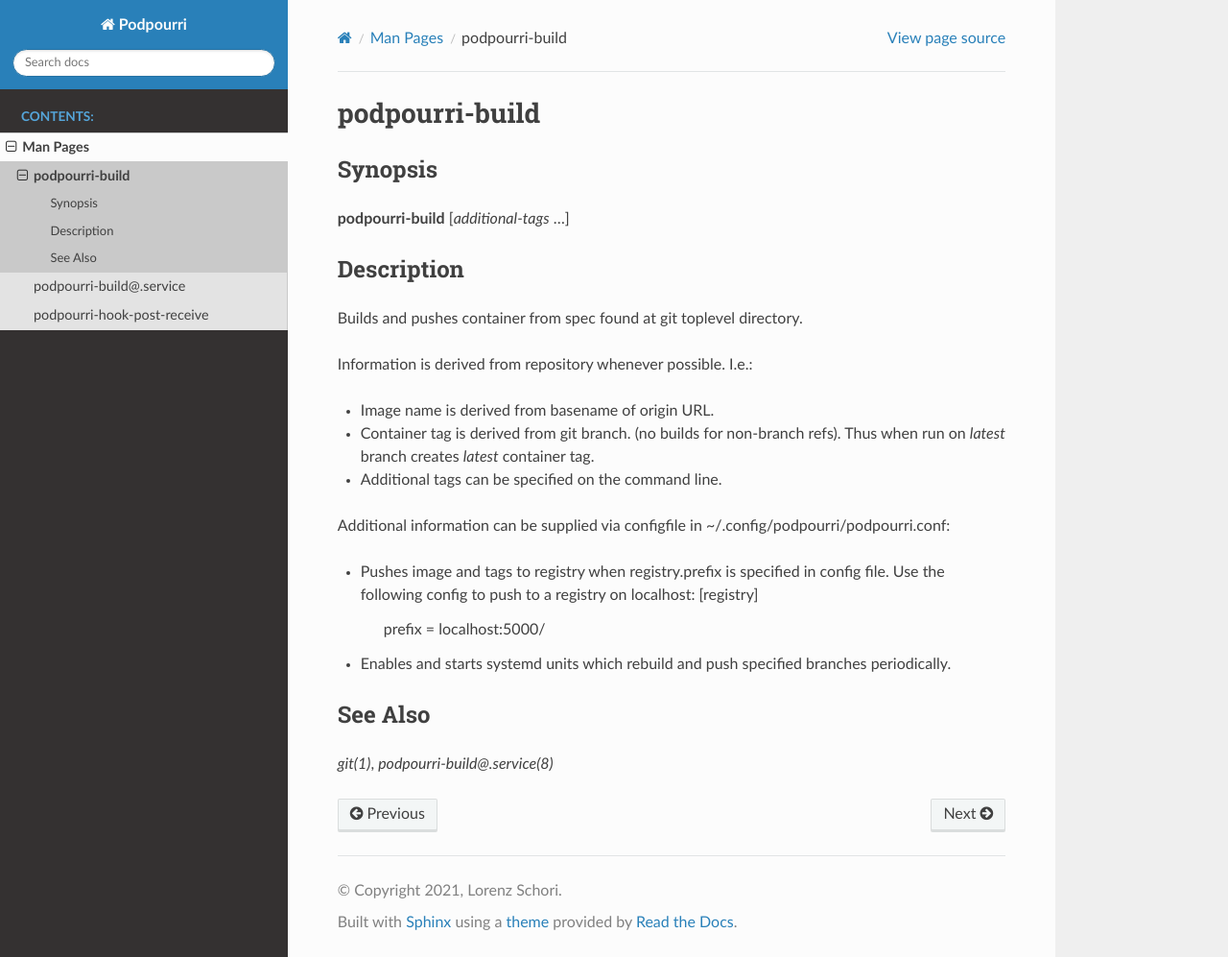
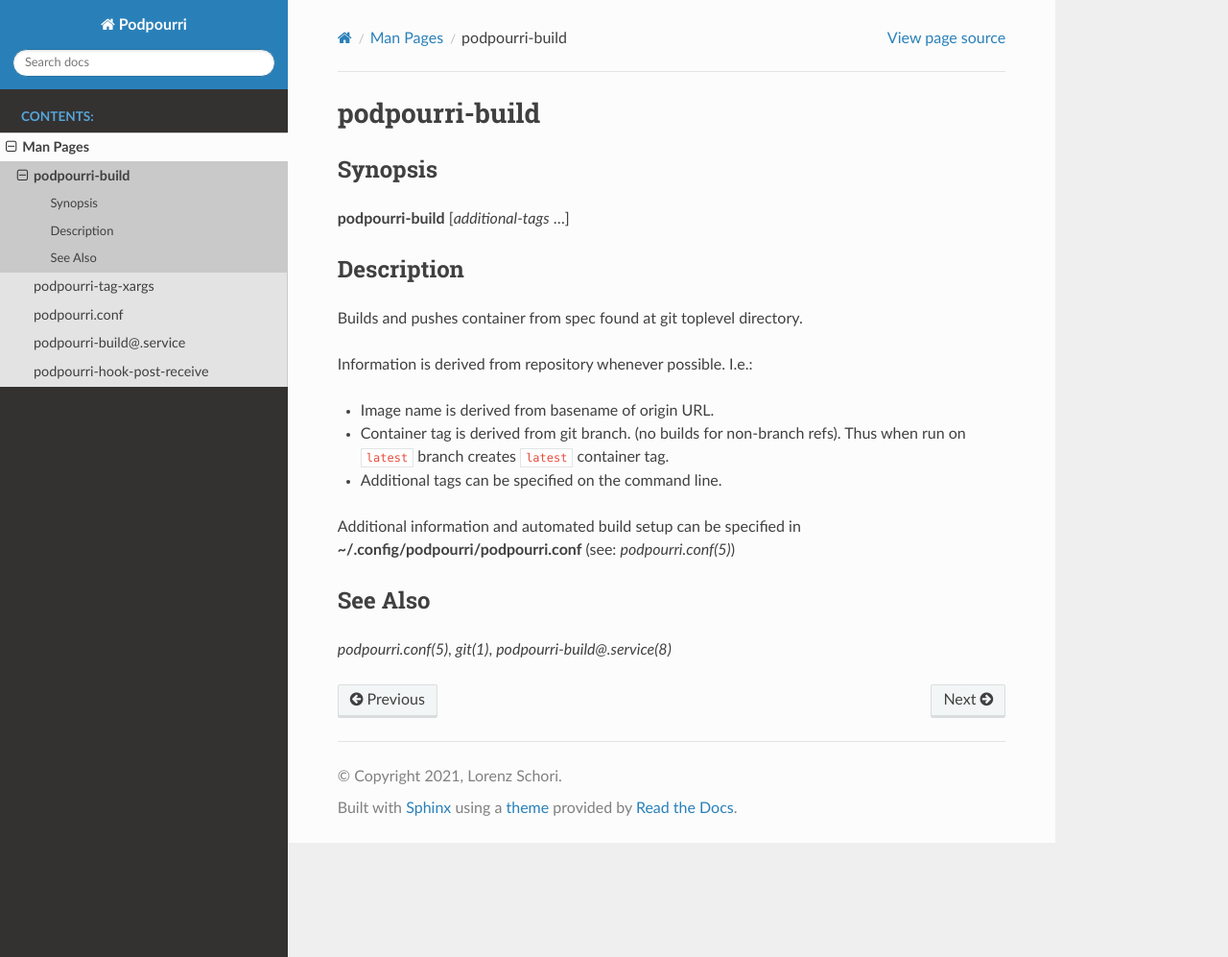
Before and after one commit to znerol/podpourri, a Sphinx documentation site: the page built from doc/podpourri-build.1.rst, in a window 1280 px wide and 997 px high. Shown: the whole window at 96% size. Built offline with Sphinx 7.4.7 and the Read the Docs theme 2.0.0, drawn with Linux system fonts in a browser that asks for light colours.

Commit message:
chore(docs): Add manpages for podpourri.conf, podpourri-tag-xargs, fix some docs

```diff
--- a/doc/conf.py
+++ b/doc/conf.py
@@ -146,6 +146,8 @@
 # (source start file, name, description, authors, manual section).
 man_pages = [
     ('podpourri-build.1', 'podpourri-build', 'Podpourri Documentation', [author], 1),
+    ('podpourri-tag-xargs.1', 'podpourri-tag-xargs', 'Podpourri Documentation', [author], 1),
+    ('podpourri.conf.5', 'podpourri.conf', 'Podpourri Documentation', [author], 5),
     ('podpourri-build@.service.8', 'podpourri-build@.service', 'Podpourri Documentation', [author], 8),
     ('podpourri-hook-post-receive.8', 'podpourri-hook-post-receive', 'Podpourri Documentation', [author], 8),
 ]
@@ -184,7 +186,8 @@
 # -- Ad-hoc extensions -------------------------------------------------------
 
 def setup(app):
-    app.add_object_type('envfile', 'envfile', indextemplate='environment file; %s')
+    app.add_object_type('envfile', 'envfile', indextemplate='environment files; %s')
+    app.add_object_type('confvalue', 'confvalue', indextemplate='configuration variables; %s')
 
 # -- PlantUML configuration --------------------------------------------------
 
--- a/doc/man.rst
+++ b/doc/man.rst
@@ -6,5 +6,7 @@
    :caption: Contents:
 
    podpourri-build.1
+   podpourri-tag-xargs.1
+   podpourri.conf.5
    podpourri-build@.service.8
    podpourri-hook-post-receive.8
--- a/doc/podpourri-build.1.rst
+++ b/doc/podpourri-build.1.rst
@@ -16,21 +16,13 @@
 
 - Image name is derived from basename of origin URL.
 - Container tag is derived from git branch. (no builds for non-branch refs).
-  Thus when run on `latest` branch creates `latest` container tag.
+  Thus when run on ``latest`` branch creates ``latest`` container tag.
 - Additional tags can be specified on the command line.
 
-Additional information can be supplied via configfile in
-~/.config/podpourri/podpourri.conf:
-
-- Pushes image and tags to registry when registry.prefix is specified in
-  config file. Use the following config to push to a registry on localhost:
-  [registry]
-  	prefix = localhost:5000/
-- Enables and starts systemd units which rebuild and push specified branches
-  periodically.
-
+Additional information and automated build setup can be specified in
+**~/.config/podpourri/podpourri.conf** (see: :manpage:`podpourri.conf(5)`)
 
 See Also
 --------
 
-:manpage:`git(1)`, :manpage:`podpourri-build@.service(8)`
+:manpage:`podpourri.conf(5)`, :manpage:`git(1)`, :manpage:`podpourri-build@.service(8)`
--- a/doc/podpourri-build@.service.8.rst
+++ b/doc/podpourri-build@.service.8.rst
@@ -18,7 +18,7 @@
 
 Periodically rebuilds container images.
 
-The instance name (systemd instance string specifier ``%i``) is used as the
+The instance name (systemd instance string specifier ``%I``) is used as the
 repository url.
 
 
--- a/doc/podpourri-hook-post-receive.8.rst
+++ b/doc/podpourri-hook-post-receive.8.rst
@@ -10,10 +10,10 @@
 Description
 -----------
 
-A hook script for :program:`git` designed to run `podpourri-build` for each
+A hook script for :program:`git` designed to run ``podpourri-build`` for each
 pushed ref.
 
 See Also
 --------
 
-:manpage:`podpourri-build(1)`,
+:manpage:`podpourri-build(1)`, :manpage:`githooks(5)`
```
Also changed, not shown: doc/podpourri-tag-xargs.1.rst (added, +20 -0 lines), doc/podpourri.conf.5.rst (added, +50 -0 lines), 1 other file.
